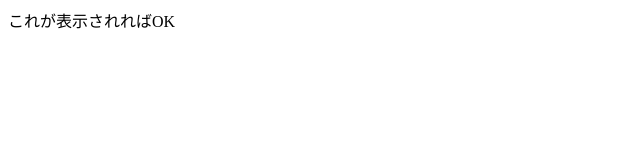
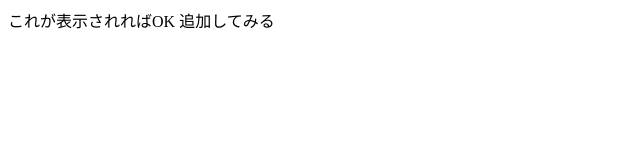
Before and after one commit to Yukiomura03/sample1, a plain HTML site: page index.html in a window 1280 px wide. Shown: the whole page, without its empty margins (0-640 px from the left). Drawn offline with Linux system fonts and the light colour scheme.

Commit message:
追加してみる

```diff
--- a/index.html
+++ b/index.html
@@ -1,3 +1,4 @@
 <div>
   <span>これが表示されればOK</span>
+  <span>追加してみる</span>
 </div>
```
